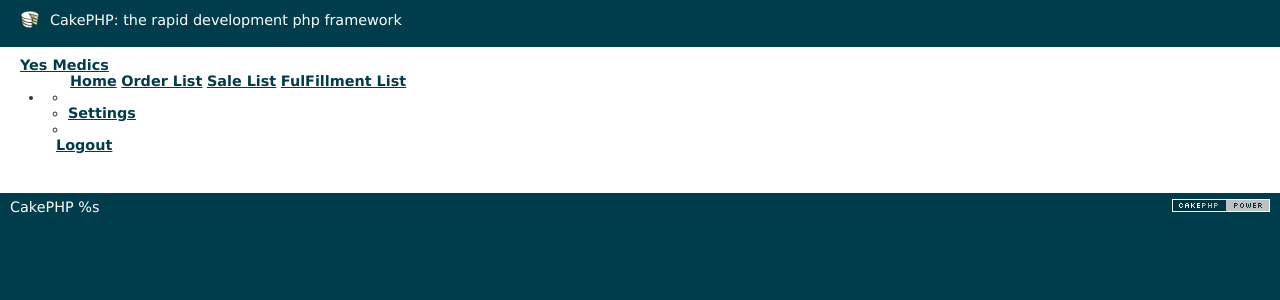
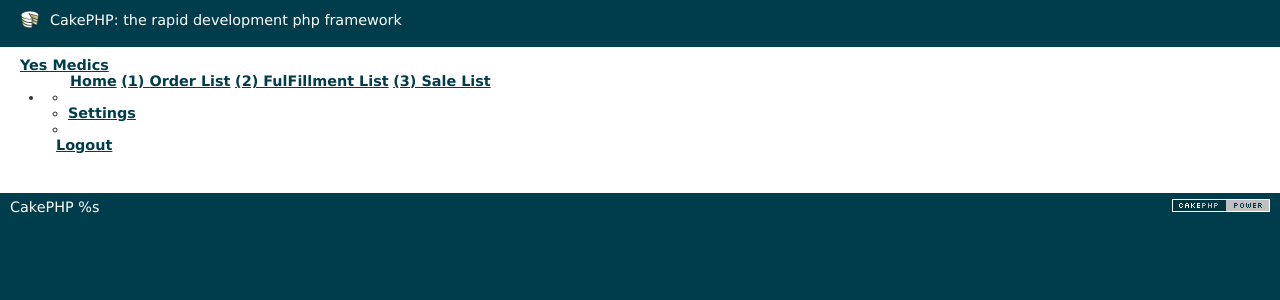
Before and after one commit to wekey123/management, a CakePHP app: the page made by app/View/Elements/nav.ctp in a window 1280 px wide. Shown: the top 300 px of the page. Run offline with PHP 8.4 and a stand-in for CakePHP, Linux system fonts and the light colour scheme; the template is opened without the code that fills it, so the values that code supplies are empty; some libraries are stand-ins or nearby versions.

Commit message:
Navigation Menu updates

```diff
--- a/app/Controller/InventoriesController.php
+++ b/app/Controller/InventoriesController.php
@@ -80,7 +80,7 @@
 		$start = date('Y-m-d');
 		$end = date('Y-m-d', strtotime('-2 day'));
 		//$this->Inventory->virtualFields = array('total_quantity' => 'sum(Inventory.quantity)','total_purchase_price' => 'sum(Inventory.purchase_price)','total_sale_price' => 'sum(Inventory.sale_price)');
-		$Inventory = $this->Inventory->find('all',array('conditions'=>array('Inventory.type'=>$type,array('Inventory.created >=' => $end))));
+		$Inventory = $this->Inventory->find('all',array('conditions'=>array('Inventory.type'=>$type,array('Inventory.created >=' => $end)),'order'=>array('Inventory.created' => 'desc')));
 		//debug($Inventory); //exit;
 		$this->set('inventories',$Inventory);
 	}
--- a/app/View/Elements/nav.ctp
+++ b/app/View/Elements/nav.ctp
@@ -5,9 +5,9 @@
 
             <div class="navbar-header" style="padding-left: 50px;">
               <?php echo $this->Html->link(__('Home'), array('controller' => 'products'),array('class' => 'navbar-brand')); ?>
-              <?php echo $this->Html->link(__('Order List'), array('controller' => 'inventories','action'=>'index','order'),array('class' => 'navbar-brand')); ?>
-              <?php echo $this->Html->link(__('Sale List'), array('controller' => 'inventories','action'=>'index','sale'),array('class' => 'navbar-brand')); ?>
-              <?php echo $this->Html->link(__('FulFillment List'), array('controller' => 'inventories','action'=>'index','fulfillment'),array('class' => 'navbar-brand')); ?>
+              <?php echo $this->Html->link(__('(1) Order List'), array('controller' => 'inventories','action'=>'index','order'),array('class' => 'navbar-brand')); ?>
+              <?php echo $this->Html->link(__('(2) FulFillment List'), array('controller' => 'inventories','action'=>'index','fulfillment'),array('class' => 'navbar-brand')); ?>
+              <?php echo $this->Html->link(__('(3) Sale List'), array('controller' => 'inventories','action'=>'index','sale'),array('class' => 'navbar-brand')); ?>
             </div>
             <?php echo $this->element('nav_right'); ?>
             <!-- /.navbar-static-side -->
--- a/app/View/Inventories/index.ctp
+++ b/app/View/Inventories/index.ctp
@@ -29,6 +29,7 @@
             <th><?php echo h('Total Qty'); ?></th>
 			<th><?php echo h('Total Purchase Price'); ?></th>
 			<th><?php echo h('Total Sales Price'); ?></th>
+            <th><?php echo h('Date'); ?></th>
 			<th class="actions"><?php echo __('Actions'); ?></th>
 	</tr>
 	</thead>
@@ -46,6 +47,8 @@
         <td><?php $sale_price = (!empty($inventory['Inventory']['sale_price'])) ? $inventory['Inventory']['sale_price'] : 0; echo '$'.$sale_price;
 
 		$total_sale_price += $sale_price; ?>&nbsp;</td>
+
+         <td><?php echo  date('m-d-Y', strtotime($inventory['Inventory']['created']));?>&nbsp;</td>
 		<td class="actions">
 			<?php echo $this->Html->link(__('View'), array('action' => 'view', $inventory['Inventory']['id'])); ?>
 			<?php echo $this->Html->link(__('Edit'), array('action' => 'edit', $inventory['Inventory']['id'])); ?>
@@ -53,7 +56,7 @@
 
 	</tr>
 <?php endforeach; ?>
-		<tr><td><b>Total: </b></td><td><?php echo $total_Quantity;?>&nbsp;</td> <td><?php echo '$'.$total_purchase_price;?>&nbsp;</td> <td colspan="2"><?php echo '$'.$total_sale_price;?>&nbsp;</td></tr>
+		<tr><td><b>Total: </b></td><td><?php echo $total_Quantity;?>&nbsp;</td> <td><?php echo '$'.$total_purchase_price;?>&nbsp;</td> <td><?php echo '$'.$total_sale_price;?>&nbsp;</td><td colspan="2">&nbsp;</td></tr>
 	</tbody>
 	</table>
 
```
